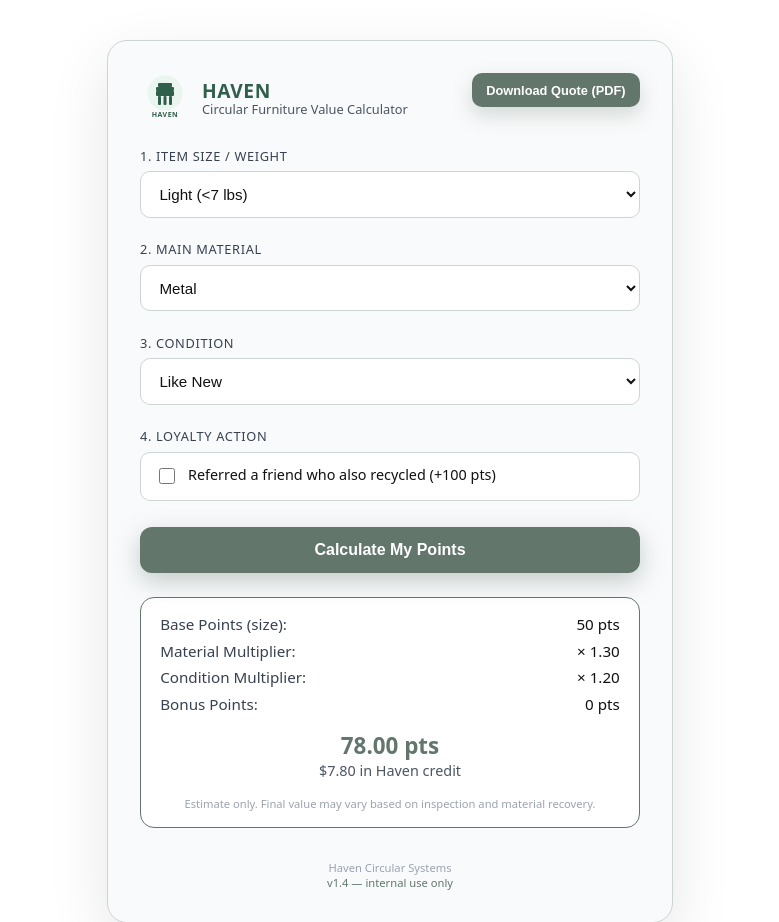
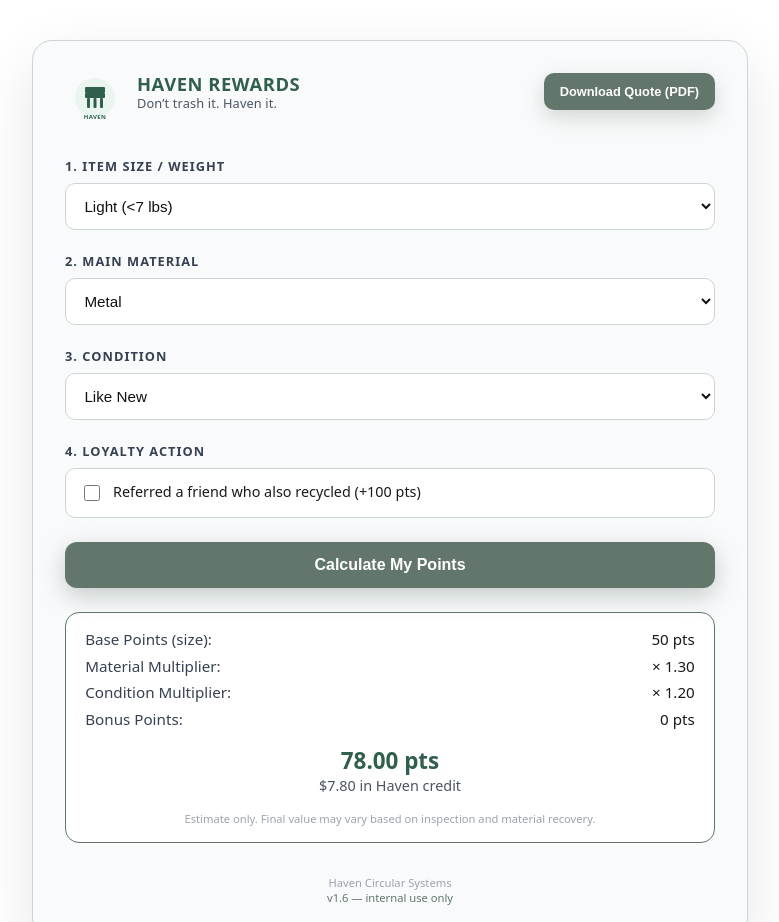
Before and after one commit to Leekfunn/Haven-Point-Calculator-, a plain HTML site: page index.html in a window 1280 px wide. Shown: the top 922 px of the page, without its empty margins (250-1029 px from the left). Drawn offline with Linux system fonts and the light colour scheme.

Commit message:
Update title and improve styling in index.html

```diff
--- a/index.html
+++ b/index.html
@@ -3,10 +3,9 @@
 <head>
 <meta charset="UTF-8" />
 <meta name="viewport" content="width=device-width, initial-scale=1.0" />
-<title>Haven Reward Calculator</title>
+<title>Haven Rewards Calculator</title>
 
 <style>
-/* ===== HAVEN REWARD LIGHT THEME (#62766c accent) ===== */
 body {
     font-family: system-ui, -apple-system, BlinkMacSystemFont, "Inter", Roboto, sans-serif;
     background-color: #ffffff;
@@ -21,46 +20,60 @@
     border: 1px solid #cbd5d1;
     border-radius: 20px;
     padding: 2rem;
-    max-width: 500px;
+    max-width: 650px;
     width: 100%;
     box-shadow: 0 20px 60px rgba(0,0,0,0.1);
     position: relative;
 }
 
-/* header layout */
-header.app-header {
+/* Header layout */
+.app-header {
     display: flex;
+    justify-content: space-between;
     align-items: flex-start;
-    justify-content: space-between;
     flex-wrap: wrap;
-    gap: 0.75rem;
+    column-gap: 1rem;
+    row-gap: 1rem;
     margin-bottom: 1.5rem;
 }
 
-/* left cluster: logo + text */
-.brand-block {
+/* Logo block */
+.logo-and-text {
     display: flex;
-    align-items: center;
+    align-items: flex-start;
     gap: 0.75rem;
 }
 
-/* HAVEN brand text */
-.brand-text-title {
-    font-size: 1.2rem;
-    font-weight: 700;
-    color: #305f4c; /* slightly deeper green for brand text */
-    letter-spacing: 0.03em;
-    line-height: 1.2;
-    font-family: system-ui, -apple-system, BlinkMacSystemFont, "Inter", Roboto, sans-serif;
+.haven-logo-svg {
+    width: 60px;
+    height: 60px;
+    flex-shrink: 0;
 }
 
-.brand-text-sub {
+/* Brand title & tagline */
+.brand-lines {
+    display: flex;
+    flex-direction: column;
+    justify-content: flex-start;
+}
+
+.brand-headline {
+    font-size: 1.15rem;
+    font-weight: 700;
+    color: #305f4c;
+    line-height: 1.2;
+    letter-spacing: 0.03em;
+}
+
+.brand-tagline {
     font-size: 0.8rem;
     color: #4b5563;
-    line-height: 1.2;
+    line-height: 1.3;
+    font-weight: 500;
+    letter-spacing: 0.01em;
 }
 
-/* Download PDF button */
+/* PDF button */
 .print-btn {
     background-color: #62766c;
     border: none;
@@ -68,27 +81,26 @@
     font-weight: 600;
     font-size: 0.8rem;
     border-radius: 10px;
-    padding: 0.6rem 0.9rem;
+    padding: 0.7rem 1rem;
     box-shadow: 0 8px 20px rgba(98,118,108,0.25);
     cursor: pointer;
-    white-space: nowrap;
 }
 .print-btn:hover {
     background-color: #54665e;
 }
 
-/* form section labels */
+/* Section titles */
 .section-label {
     font-size: 0.8rem;
     text-transform: uppercase;
-    letter-spacing: 0.05em;
+    letter-spacing: 0.08em;
     color: #374151;
-    margin-bottom: 0.4rem;
+    margin-bottom: 0.5rem;
     margin-top: 1.4rem;
-    font-weight: 500;
+    font-weight: 600;
 }
 
-/* dropdown styling */
+/* Dropdowns */
 select {
     width: 100%;
     background-color: #ffffff;
@@ -97,34 +109,31 @@
     border-radius: 10px;
     padding: 0.8rem 0.9rem;
     font-size: 0.95rem;
-    outline: none;
 }
 select:focus {
     border-color: #62766c;
     box-shadow: 0 0 0 3px rgba(98,118,108,0.25);
 }
 
-/* loyalty checkbox */
+/* Checkbox */
 .checkbox-row {
     display: flex;
     align-items: flex-start;
     gap: 0.6rem;
-    margin-bottom: 0.6rem;
-    color: #111;
     font-size: 0.9rem;
     background-color: #ffffff;
     border: 1px solid #cbd5d1;
     border-radius: 10px;
     padding: 0.8rem 0.9rem;
+    margin-top: 0.5rem;
 }
 .checkbox-row input {
     width: 1rem;
     height: 1rem;
     accent-color: #62766c;
-    cursor: pointer;
 }
 
-/* calculate button */
+/* Calculate button */
 .calc-btn {
     width: 100%;
     background-color: #62766c;
@@ -135,14 +144,14 @@
     padding: 0.9rem 1rem;
     font-size: 1rem;
     cursor: pointer;
-    margin-top: 1rem;
+    margin-top: 1.5rem;
     box-shadow: 0 8px 25px rgba(98,118,108,0.35);
 }
 .calc-btn:hover {
     background-color: #54665e;
 }
 
-/* results box */
+/* Results */
 .results-card {
     background-color: #ffffff;
     border: 1px solid #62766c;
@@ -150,36 +159,27 @@
     padding: 1rem 1.2rem;
     margin-top: 1.5rem;
 }
-
-/* results rows */
 .results-row {
     display: flex;
     justify-content: space-between;
     font-size: 0.95rem;
-    color: #111;
     margin-bottom: 0.4rem;
 }
 .results-row .label {
     color: #374151;
 }
-
-/* total points */
 .highlight-number {
     font-size: 1.4rem;
     font-weight: 600;
-    color: #62766c;
+    color: #305f4c;
     text-align: center;
     margin-top: 1rem;
 }
-
-/* dollar view */
 .credit-display {
     font-size: 0.9rem;
     text-align: center;
     color: #4b5563;
 }
-
-/* fine print */
 .disclaimer {
     font-size: 0.7rem;
     color: #9ca3af;
@@ -187,33 +187,21 @@
     margin-top: 1rem;
 }
 
-/* footer */
-footer.site-footer {
+/* Footer */
+.site-footer {
     text-align: center;
     font-size: 0.7rem;
     color: #9ca3af;
     margin-top: 2rem;
 }
-footer.site-footer .version {
+.site-footer .version {
     color: #62766c;
     font-weight: 500;
 }
 
-/* print mode */
-@media print {
-    body { background: #fff; color: #000; padding: 0; }
-    .app-shell { border: none; box-shadow: none; border-radius: 0; background: #fff; color: #000; }
-    header.app-header, .calc-btn { display: none; }
-    .results-card { border: 1px solid #000; background: #fff; color: #000; }
-    .results-row .label { color: #000; }
-    .credit-display, .disclaimer, footer.site-footer { color: #000; }
-}
-
-/* SVG sizing inside header */
-.haven-logo-svg {
-    width: 50px;
-    height: 50px;
-    flex-shrink: 0;
+/* SVG text fix */
+.haven-logo-svg text {
+    font-family: system-ui, -apple-system, BlinkMacSystemFont, "Inter", Roboto, sans-serif;
 }
 </style>
 </head>
@@ -222,44 +210,31 @@
 
     <!-- HEADER -->
     <header class="app-header">
-        <div class="brand-block">
-
-            <!-- HAVEN LOGO (SVG drawn by code, no external file needed) -->
-            <svg class="haven-logo-svg" viewBox="0 0 100 100" aria-label="Haven logo">
-                <!-- light green circle background -->
-                <circle cx="50" cy="40" r="35" fill="#eaf5ef" />
-                <!-- chair shape -->
-                <rect x="32" y="28" width="36" height="8" rx="2" fill="#305f4c"/>
-                <rect x="32" y="36" width="36" height="10" rx="2" fill="#305f4c"/>
-                <rect x="36" y="20" width="28" height="8" rx="2" fill="#305f4c"/>
-                <!-- legs -->
-                <rect x="36" y="46" width="6" height="18" rx="2" fill="#305f4c"/>
-                <rect x="47" y="46" width="6" height="18" rx="2" fill="#305f4c"/>
-                <rect x="58" y="46" width="6" height="18" rx="2" fill="#305f4c"/>
-
-                <!-- HAVEN text under logo -->
-                <text x="50" y="88"
-                      text-anchor="middle"
-                      font-family="system-ui, -apple-system, BlinkMacSystemFont, 'Inter', Roboto, sans-serif"
-                      font-size="14"
-                      font-weight="700"
-                      letter-spacing="0.07em"
-                      fill="#305f4c">
+        <div class="logo-and-text">
+            <svg class="haven-logo-svg" viewBox="0 0 120 120" aria-label="Haven logo">
+                <circle cx="60" cy="50" r="40" fill="#eaf5ef" />
+                <rect x="40" y="32" width="40" height="8" rx="2" fill="#305f4c"/>
+                <rect x="40" y="40" width="40" height="10" rx="2" fill="#305f4c"/>
+                <rect x="40" y="28" width="40" height="6" rx="2" fill="#305f4c"/>
+                <rect x="44" y="50" width="6" height="20" rx="2" fill="#305f4c"/>
+                <rect x="57" y="50" width="6" height="20" rx="2" fill="#305f4c"/>
+                <rect x="70" y="50" width="6" height="20" rx="2" fill="#305f4c"/>
+                <text x="60" y="92" text-anchor="middle" font-size="12" font-weight="700" letter-spacing="0.07em" fill="#305f4c">
                     HAVEN
                 </text>
             </svg>
 
-            <div>
-                <div class="brand-text-title">HAVEN</div>
-                <div class="brand-text-sub">Circular Furniture Value Calculator</div>
+            <div class="brand-lines">
+                <div class="brand-headline">HAVEN REWARDS</div>
+                <div class="brand-tagline">Don’t trash it. Haven it.</div>
             </div>
         </div>
 
         <button class="print-btn" onclick="window.print()">Download Quote (PDF)</button>
     </header>
 
-    <!-- STEP 1 -->
-    <div class="section-label">1. Item Size / Weight</div>
+    <!-- FORM -->
+    <div class="section-label">1. ITEM SIZE / WEIGHT</div>
     <select id="sizeSelect">
         <option value="light">Light (&lt;7 lbs)</option>
         <option value="medium">Medium (7–40 lbs)</option>
@@ -267,8 +242,7 @@
         <option value="xl">Extra Large (&gt;100 lbs)</option>
     </select>
 
-    <!-- STEP 2 -->
-    <div class="section-label">2. Main Material</div>
+    <div class="section-label">2. MAIN MATERIAL</div>
     <select id="materialSelect">
         <option value="metal">Metal</option>
         <option value="wood">Wood</option>
@@ -278,8 +252,7 @@
         <option value="fabric">Foam / Fabric Upholstery</option>
     </select>
 
-    <!-- STEP 3 -->
-    <div class="section-label">3. Condition</div>
+    <div class="section-label">3. CONDITION</div>
     <select id="conditionSelect">
         <option value="like_new">Like New</option>
         <option value="slightly_used">Slightly Used</option>
@@ -287,51 +260,32 @@
         <option value="broken">Broken</option>
     </select>
 
-    <!-- STEP 4 -->
-    <div class="section-label">4. Loyalty Action</div>
+    <div class="section-label">4. LOYALTY ACTION</div>
     <label class="checkbox-row">
         <input type="checkbox" id="referBonus" />
         <div>Referred a friend who also recycled (+100 pts)</div>
     </label>
 
-    <!-- CALCULATE -->
     <button class="calc-btn" id="calcBtn">Calculate My Points</button>
 
-    <!-- RESULTS -->
     <div class="results-card" id="resultsCard">
-        <div class="results-row">
-            <div class="label">Base Points (size):</div>
-            <div id="basePointsText">-</div>
-        </div>
-        <div class="results-row">
-            <div class="label">Material Multiplier:</div>
-            <div id="matMultText">-</div>
-        </div>
-        <div class="results-row">
-            <div class="label">Condition Multiplier:</div>
-            <div id="condMultText">-</div>
-        </div>
-        <div class="results-row">
-            <div class="label">Bonus Points:</div>
-            <div id="bonusPointsText">-</div>
-        </div>
+        <div class="results-row"><div class="label">Base Points (size):</div><div id="basePointsText">-</div></div>
+        <div class="results-row"><div class="label">Material Multiplier:</div><div id="matMultText">-</div></div>
+        <div class="results-row"><div class="label">Condition Multiplier:</div><div id="condMultText">-</div></div>
+        <div class="results-row"><div class="label">Bonus Points:</div><div id="bonusPointsText">-</div></div>
 
         <div class="highlight-number" id="totalPointsText">0 pts</div>
         <div class="credit-display" id="creditText">$0.00 in Haven credit</div>
-        <div class="disclaimer">
-            Estimate only. Final value may vary based on inspection and material recovery.
-        </div>
+        <div class="disclaimer">Estimate only. Final value may vary based on inspection and material recovery.</div>
     </div>
 
-    <!-- FOOTER -->
     <footer class="site-footer">
         Haven Circular Systems<br />
-        <span class="version">v1.4 — internal use only</span>
+        <span class="version">v1.6 — internal use only</span>
     </footer>
 </div>
 
 <script>
-/* point tables */
 const sizePoints = { light: 50, medium: 100, large: 200, xl: 300 };
 const materialMultiplier = {
     metal: 1.3,
@@ -348,7 +302,6 @@
     broken: 0.6
 };
 
-/* main calculator */
 function calcPoints() {
     const sizeVal = document.getElementById("sizeSelect").value;
     const materialVal = document.getElementById("materialSelect").value;
@@ -360,29 +313,20 @@
     const condMult = conditionMultiplier[conditionVal];
 
     const corePoints = basePts * matMult * condMult;
-
-    let bonus = 0;
-    if (referred) bonus += 100;
+    let bonus = referred ? 100 : 0;
 
     const totalPoints = corePoints + bonus;
-    const creditUSD = totalPoints * 0.10; // 1 point = $0.10 credit
+    const creditUSD = totalPoints * 0.10;
 
     document.getElementById("basePointsText").textContent = basePts + " pts";
     document.getElementById("matMultText").textContent = "× " + matMult.toFixed(2);
     document.getElementById("condMultText").textContent = "× " + condMult.toFixed(2);
     document.getElementById("bonusPointsText").textContent = bonus + " pts";
-    document.getElementById("totalPointsText").textContent =
-        totalPoints.toFixed(2) + " pts";
-    document.getElementById("creditText").textContent =
-        "$" + creditUSD.toFixed(2) + " in Haven credit";
+    document.getElementById("totalPointsText").textContent = totalPoints.toFixed(2) + " pts";
+    document.getElementById("creditText").textContent = "$" + creditUSD.toFixed(2) + " in Haven credit";
 }
-
-/* bind button */
 document.getElementById("calcBtn").addEventListener("click", calcPoints);
-
-/* run once on load so it's not blank */
 calcPoints();
 </script>
-
 </body>
 </html>
```
